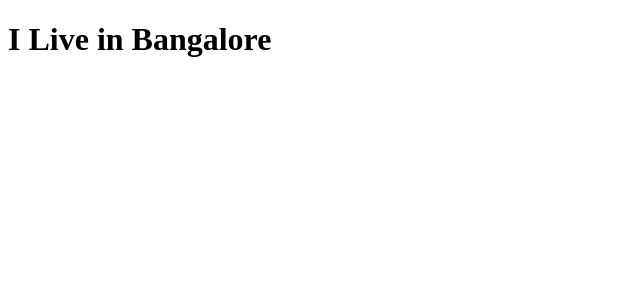
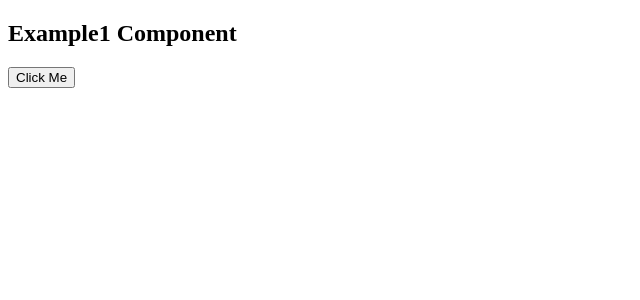
Before and after one commit to AdithyaRamDarisi/React, a React (Vite) app: page / in a window 1280 px wide. Shown: the top 300 px of the page, without its empty margins (0-640 px from the left). Built offline with nearby package versions, Linux system fonts and the light colour scheme.

Commit message:
Added Ternary and forms and events

```diff
--- a/src/App.jsx
+++ b/src/App.jsx
@@ -1,9 +1,11 @@
+import Example1 from "./Forms/Example1";
 import Statemgm from "./StateManagement/Statemgm";
+import Ternary from "./TernaryOperator/Ternary";
 
 const App = () => {
   return (
     <div>
-      <Statemgm />
+      <Example1/>
     </div>
   );
 };
--- /dev/null
+++ b/src/Forms/Example1.jsx
@@ -0,0 +1,15 @@
+import React from "react";
+
+function Example1() {
+  const handleClick = () => {
+    alert("Button clicked from Example1");
+  };
+
+  return (
+    <div>
+      <h2>Example1 Component</h2>
+      <button onClick={handleClick}>Click Me</button>
+    </div>
+  );
+}
+export default Example1;
--- /dev/null
+++ b/src/TernaryOperator/Ternary.jsx
@@ -0,0 +1,18 @@
+import React from 'react'
+import { useState } from 'react'
+import ComponentTwo from '../Components/Components2'
+
+
+export const Ternary = () => {
+    const[sampleCondition,setSampleCondition] = useState(true)
+  return (
+
+    <div>
+        <h2>Welcome To React</h2>
+
+
+{sampleCondition? <ComponentTwo/>:"This is a false statement"}
+    </div>
+  )
+}
+export default Ternary;
```
Also changed, not shown: src/Forms/Example2.jsx (added, +11 -0 lines), src/index.js (+20 -7 lines).
